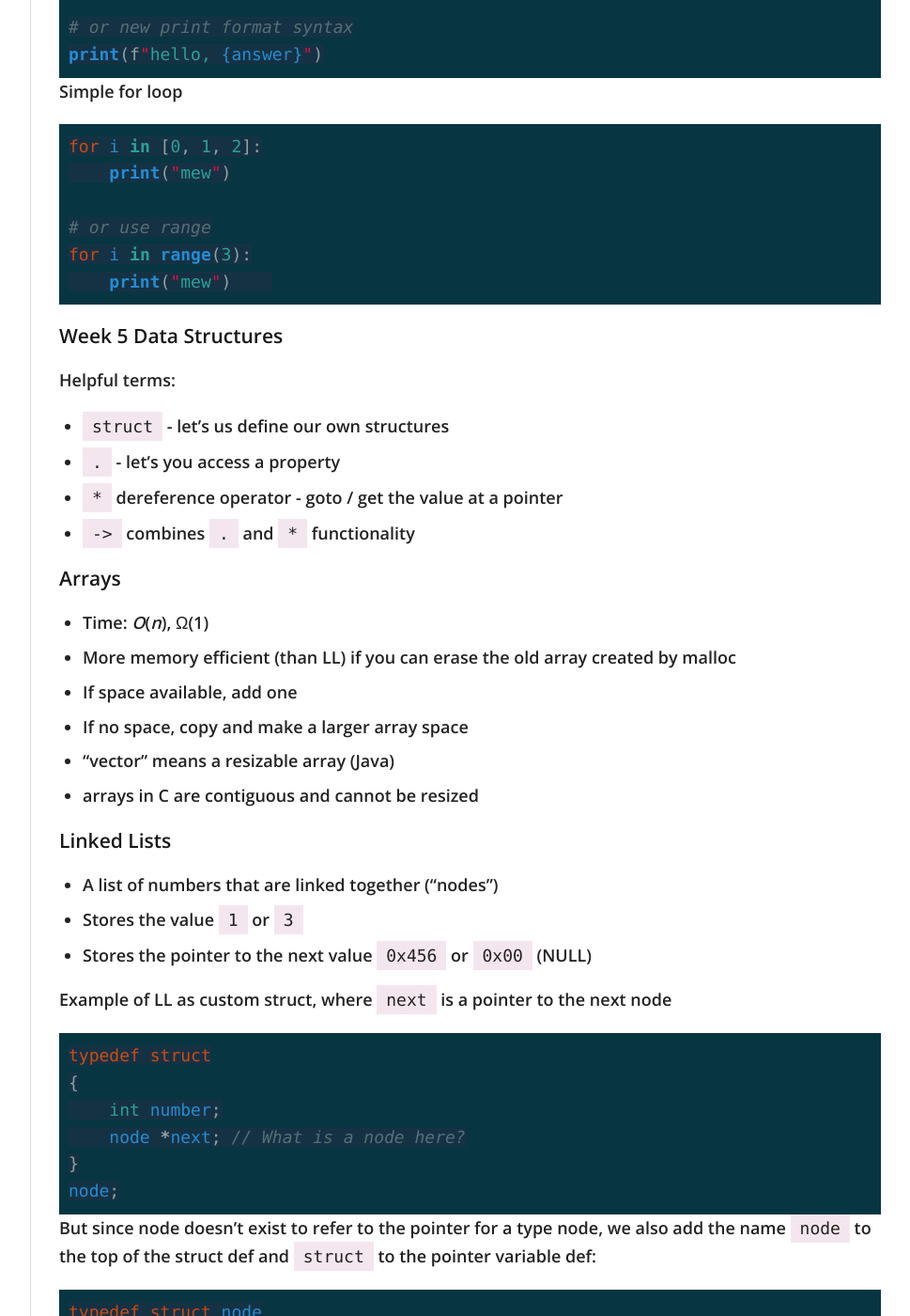
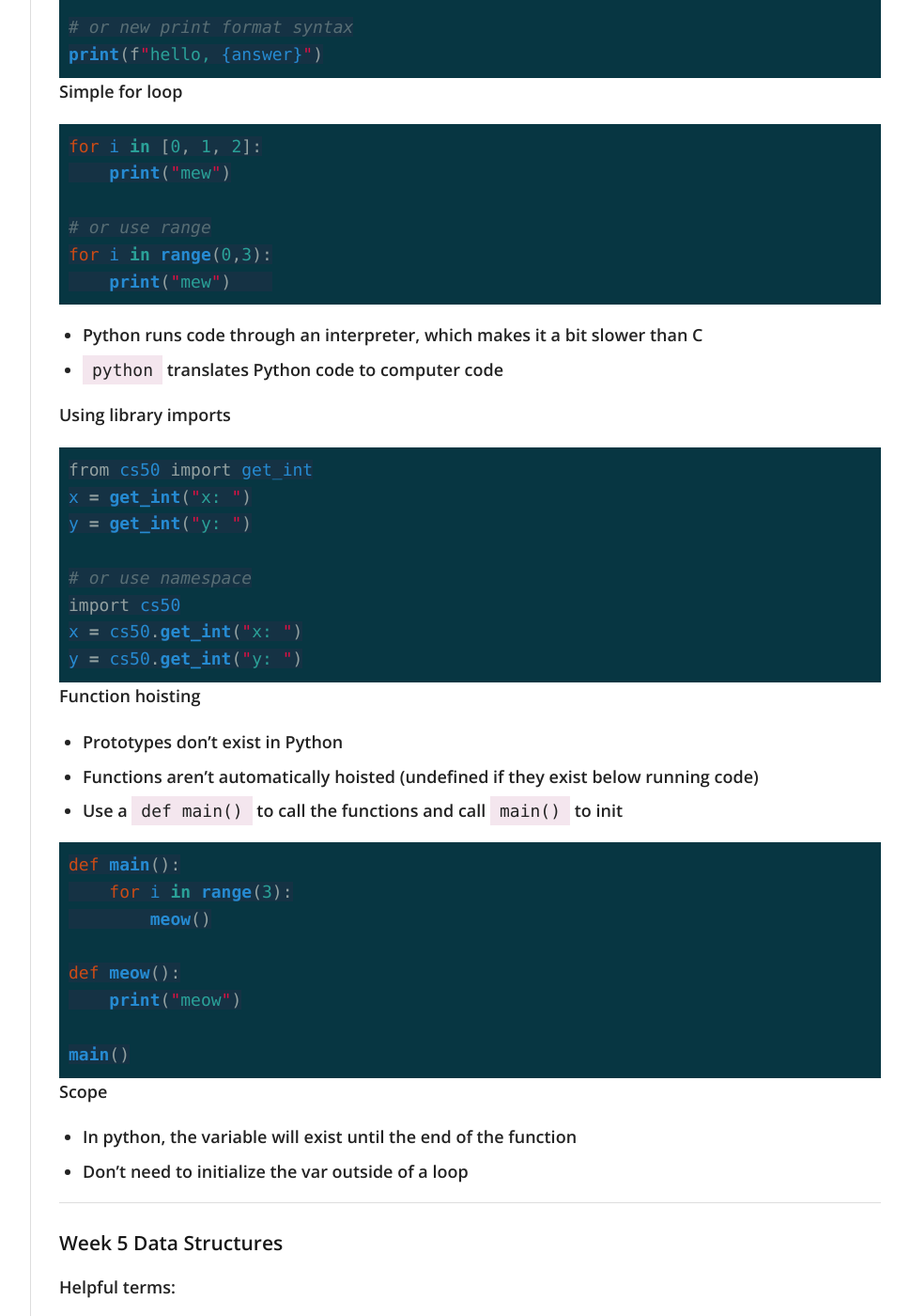
Before and after one commit to virtual/100daysofcode, a Jekyll site: the page built from index.md, in a window 1280 px wide and 1400 px high, scrolled down 888 px. Shown: the whole window at 94% size, without its empty margins (272-1241 px from the left). Built offline with Jekyll 4.4.1, drawn with Linux system fonts in a browser that asks for light colours; nearby versions of some CDN libraries; our own code applies the rules of GitHub Pages for plain Markdown files.

Commit message:
Update index.md

````diff
--- a/index.md
+++ b/index.md
@@ -40,10 +40,49 @@ for i in [0, 1, 2]:
     print("mew")
 
 # or use range
-for i in range(3):
+for i in range(0,3):
     print("mew")
 ```
 
+- Python runs code through an interpreter, which makes it a bit slower than C
+- `python` translates Python code to computer code
+
+Using library imports
+
+```py
+from cs50 import get_int
+x = get_int("x: ")
+y = get_int("y: ")
+
+# or use namespace
+import cs50
+x = cs50.get_int("x: ")
+y = cs50.get_int("y: ")
+```
+
+Function hoisting
+
+- Prototypes don't exist in Python
+- Functions aren't automatically hoisted (undefined if they exist below running code)
+- Use a `def main()` to call the functions and call `main()` to init
+
+```py
+def main():
+    for i in range(3):
+        meow()
+
+def meow():
+    print("meow")
+
+main()
+```
+
+Scope
+
+- In python, the variable will exist until the end of the function
+- Don't need to initialize the var outside of a loop
+
+----
 
 ### Week 5 Data Structures
 
@@ -201,6 +240,8 @@ AKA Prefix tree
 - Stack: LIFO, cafeteria tray; push and pop
 - Dictionary: associate keys with values; dictionary or salad pickup; *apple* has definition, lookup value by key
 
+----
+
 ### Week 4 🍌 Memory
 
 **Hex**
@@ -351,6 +392,7 @@ Images
 
 Many file types have "magic numbers" the first N bytes in a file that establish what type of file it is; for example, every JPG will start with `0xff 0xd8 0xff`
 
+----
 
 ### Week 3 🍍 Algorithms
 
@@ -465,6 +507,7 @@ Recursion
 - Needs a base case to quit
 - Define the answer in terms of itself
 
+----
 
 ### Week 2 🧁 Arrays
 
@@ -591,6 +634,8 @@ Command line args
 - int main(int argc, string argv[]) {}
 - input comes in as strings
 
+----
+
 ### Week 1 C
 
 - introduction to C
@@ -630,7 +675,7 @@ Types not built-in to C available in CS50 library:
 
 You can init two variables in one line, for example: `int height, width;`
 
-
+----
 
 
 ### Week 0
````
